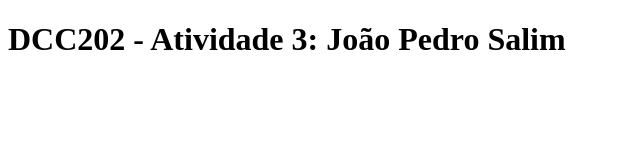
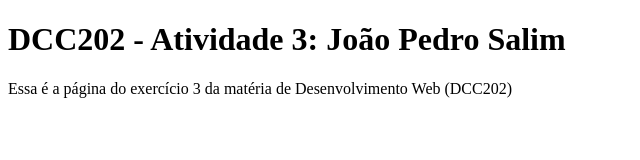
Before and after one commit to ufjf-dcc202/ufjf-dcc202-2023-3-b-atv3-jpsalim21, a website: page index.html in a window 1280 px wide. Shown: the whole page, without its empty margins (0-640 px from the left). Drawn offline with Linux system fonts and the light colour scheme.

Commit message:
Adiciona o parágrafo explicando a página

```diff
--- a/index.html
+++ b/index.html
@@ -8,6 +8,7 @@
 <body>
     <main>
         <h1>DCC202 - Atividade 3: João Pedro Salim</h1>
+        <p> Essa é a página do exercício 3 da matéria de Desenvolvimento Web (DCC202)</p>
     </main>
 
 </body>
```
